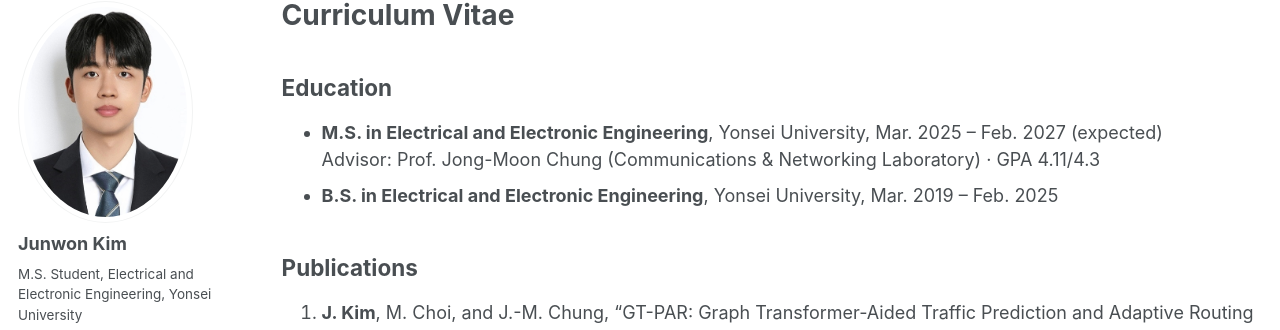
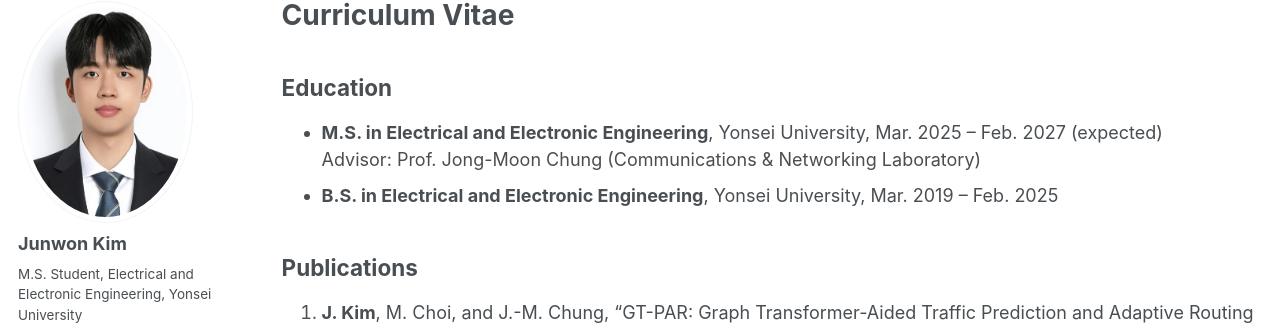
Before and after one commit to Junwon-Kim216/Junwon-Kim216.github.io, a Jekyll site: the page built from _pages/cv.md, in a window 1280 px wide and 900 px high. Shown: the part 100-430 px from the top of the window. Built offline with Jekyll 4.4.1, drawn with Linux system fonts in a browser that asks for light colours; a style sheet for code colours, icons or effects is not loaded.

Commit message:
Update cv.md

```diff
--- a/_pages/cv.md
+++ b/_pages/cv.md
@@ -8,7 +8,7 @@ author_profile: true
 <h2>Education</h2>
 <ul>
   <li><strong>M.S. in Electrical and Electronic Engineering</strong>, Yonsei University, Mar. 2025 – Feb. 2027 (expected)<br>
-  Advisor: Prof. Jong-Moon Chung (Communications &amp; Networking Laboratory) · GPA 4.11/4.3</li>
+  Advisor: Prof. Jong-Moon Chung (Communications &amp; Networking Laboratory)</li>
   <li><strong>B.S. in Electrical and Electronic Engineering</strong>, Yonsei University, Mar. 2019 – Feb. 2025</li>
 </ul>
 
```
